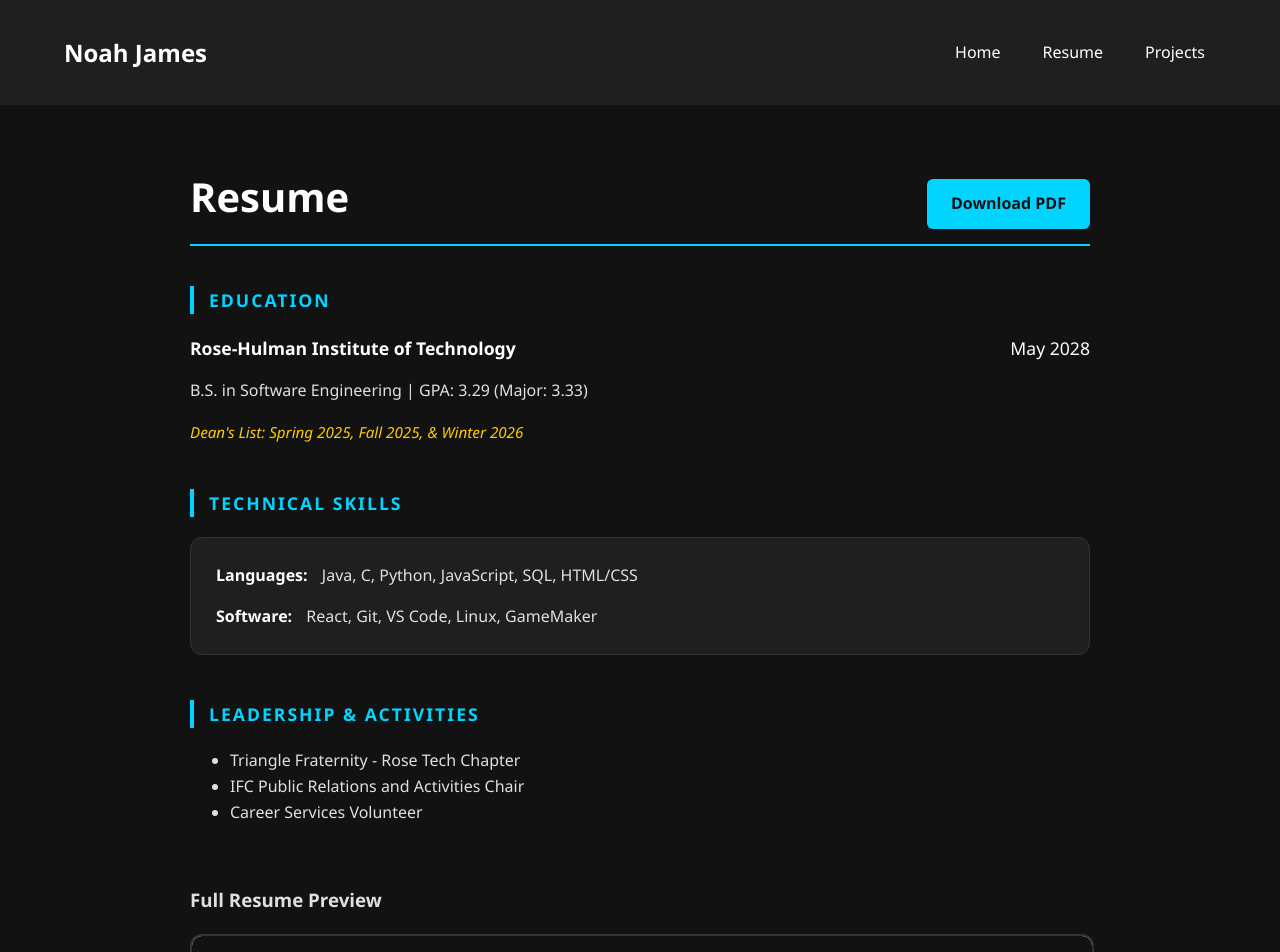
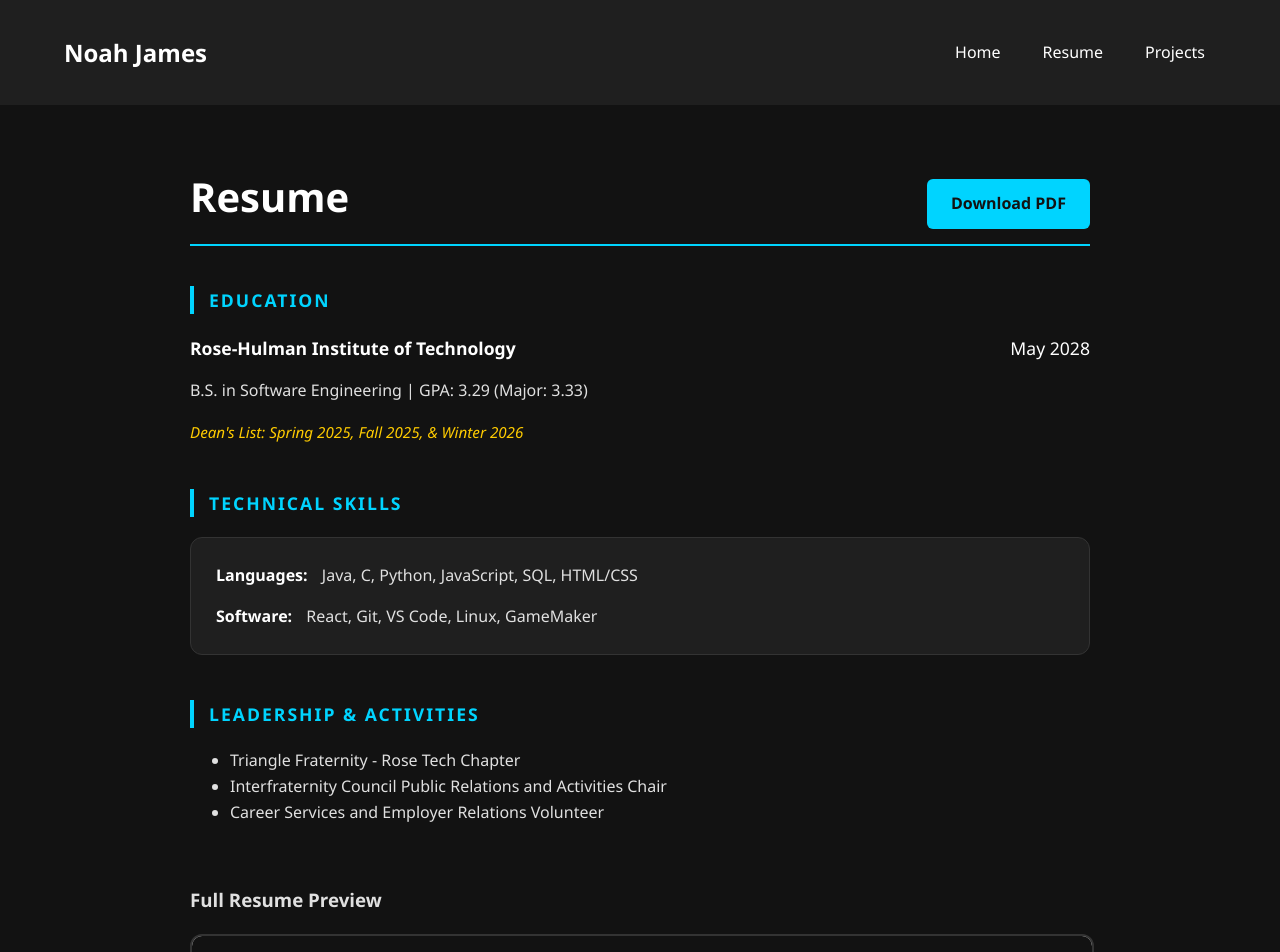
Before and after one commit to NoahCJames/NoahCJames.github.io, a React (Create React App) app: page /resume in a window 1280 px wide. Shown: the top 952 px of the page. Built offline with nearby package versions, Linux system fonts and the light colour scheme.

Commit message:
Updated tab logo

```diff
--- a/public/index.html
+++ b/public/index.html
@@ -2,7 +2,7 @@
 <html lang="en">
   <head>
     <meta charset="utf-8" />
-    <link rel="icon" href="%PUBLIC_URL%/favicon.ico" />
+    <link rel="icon" href="%PUBLIC_URL%/NJ_Logo.png" />
     <meta name="viewport" content="width=device-width, initial-scale=1" />
     <meta name="theme-color" content="#000000" />
     <meta
--- a/src/pages/Resume.js
+++ b/src/pages/Resume.js
@@ -42,8 +42,8 @@ function Resume() {
         <h3>Leadership & Activities</h3>
         <ul>
           <li>Triangle Fraternity - Rose Tech Chapter</li>
-          <li>IFC Public Relations and Activities Chair</li>
-          <li>Career Services Volunteer</li>
+          <li>Interfraternity Council Public Relations and Activities Chair</li>
+          <li>Career Services and Employer Relations Volunteer</li>
         </ul>
       </section>
 
```
Also changed, not shown: public/NJ_Logo.png (added).
